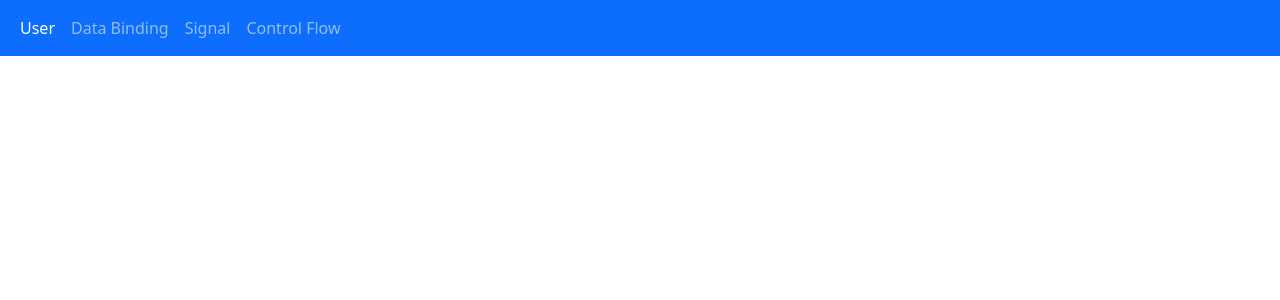
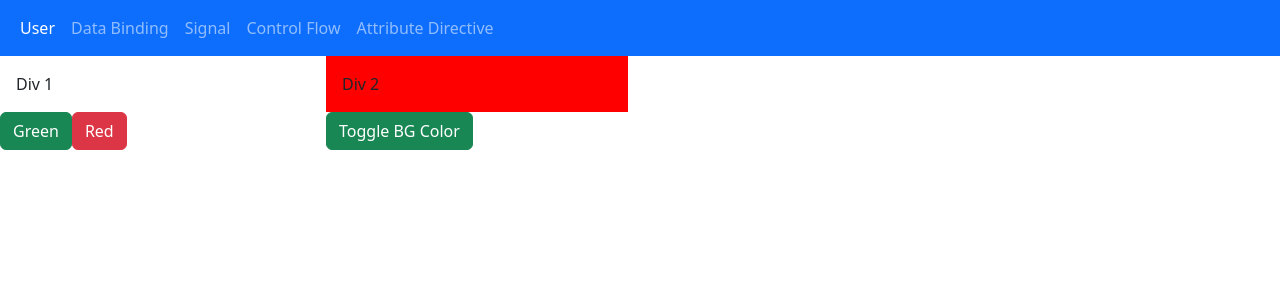
Before and after one commit to MateRamires/Angular_20_Tutorial, an Angular app: page /attribute-dir in a window 1280 px wide. Before the commit this address led to /. Shown: the top 300 px of the page. Built offline with nearby package versions, Linux system fonts and the light colour scheme.

Commit message:
Adding a component for directives (ngclass & ngstyle)

```diff
--- a/src/app/app.html
+++ b/src/app/app.html
@@ -13,6 +13,9 @@
       <li class="nav-item">
         <a class="nav-link" routerLink="control-flow">Control Flow</a>
       </li>
+      <li class="nav-item">
+        <a class="nav-link" routerLink="attribute-dir">Attribute Directive</a>
+      </li>
     </ul>
   </div>
 </nav>
--- a/src/app/app.routes.ts
+++ b/src/app/app.routes.ts
@@ -3,6 +3,7 @@ import { User } from './components/user/user';
 import { ControlFlow } from './components/control-flow/control-flow';
 import { DataBinding } from './components/data-binding/data-binding';
 import { SignalExample } from './components/signal-example/signal-example';
+import { AttributeDirective } from './components/attribute-directive/attribute-directive';
 
 export const routes: Routes = [
     {
@@ -21,4 +22,8 @@ export const routes: Routes = [
         path: "signal",
         component: SignalExample
     },
+    {
+        path: "attribute-dir",
+        component: AttributeDirective
+    },
 ];
--- /dev/null
+++ b/src/app/components/attribute-directive/attribute-directive.html
@@ -0,0 +1,22 @@
+<div class="row">
+    <div class="col-3">
+        <div class="p-3" [ngClass]="div1ClassName()">
+            Div 1
+        </div>
+    </div>
+    <div class="col-3">
+        <div class="p-3" [ngStyle]="{'background-color': isDiv2Green == true ? 'green' : 'red'}">
+            Div 2
+        </div>
+    </div>
+</div>
+
+<div class="row">
+    <div class="col-3">
+        <button class="btn btn-success" (click)="setDiv1Class('bg-success')">Green</button>
+        <button class="btn btn-danger" (click)="setDiv1Class('bg-danger')">Red</button>
+    </div>
+    <div class="col-3">
+        <button class="btn btn-success" (click)="toggleDiv2Color()">Toggle BG Color</button>
+    </div>
+</div>
--- /dev/null
+++ b/src/app/components/attribute-directive/attribute-directive.ts
@@ -0,0 +1,21 @@
+import { NgClass, NgStyle } from '@angular/common';
+import { Component, signal } from '@angular/core';
+
+@Component({
+  selector: 'app-attribute-directive',
+  imports: [NgClass, NgStyle],
+  templateUrl: './attribute-directive.html',
+  styleUrl: './attribute-directive.css',
+})
+export class AttributeDirective {
+  div1ClassName = signal<string>("");
+  isDiv2Green: boolean = false;
+
+  setDiv1Class(className: string) {
+    this.div1ClassName.set(className);
+  }
+
+  toggleDiv2Color() {
+    this.isDiv2Green = !this.isDiv2Green;
+  }
+}
```
Also changed, not shown: src/app/components/attribute-directive/attribute-directive.css (added), 1 other file (tests, documents, lock files or other folders).
